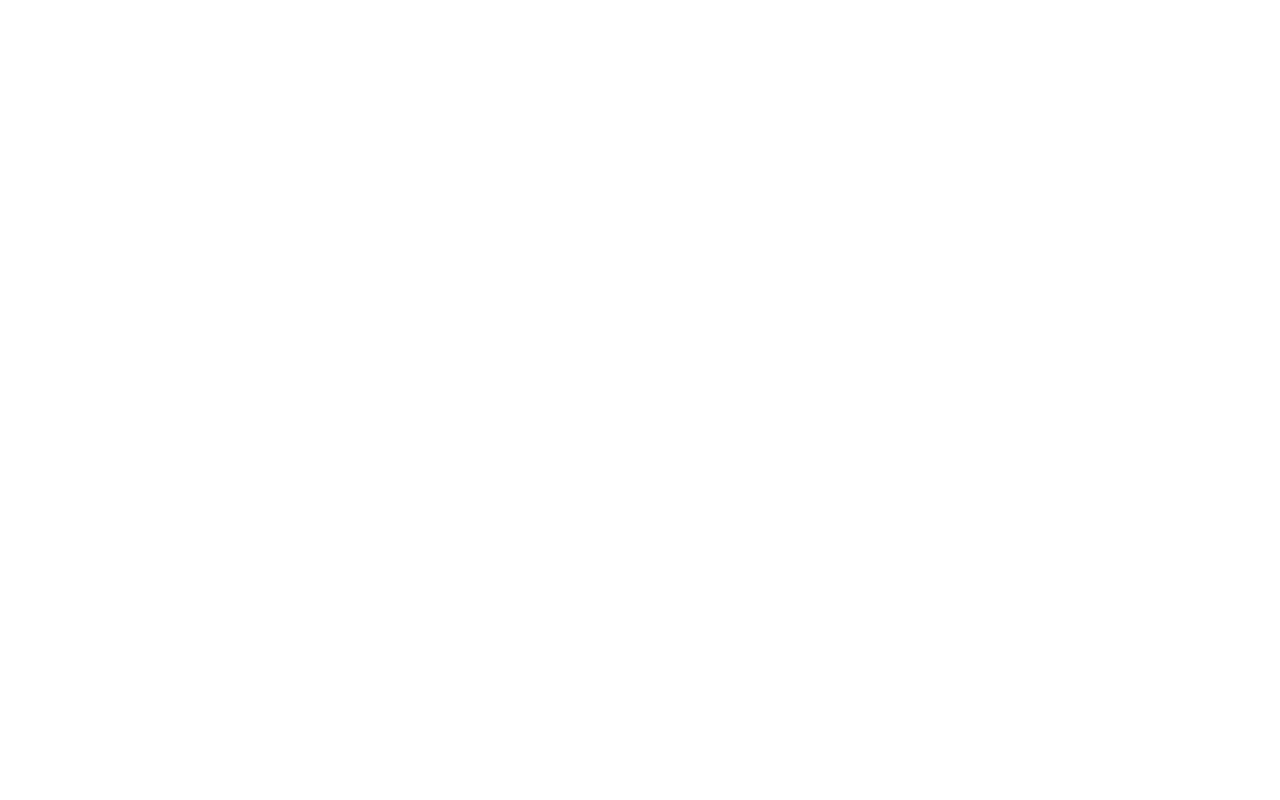
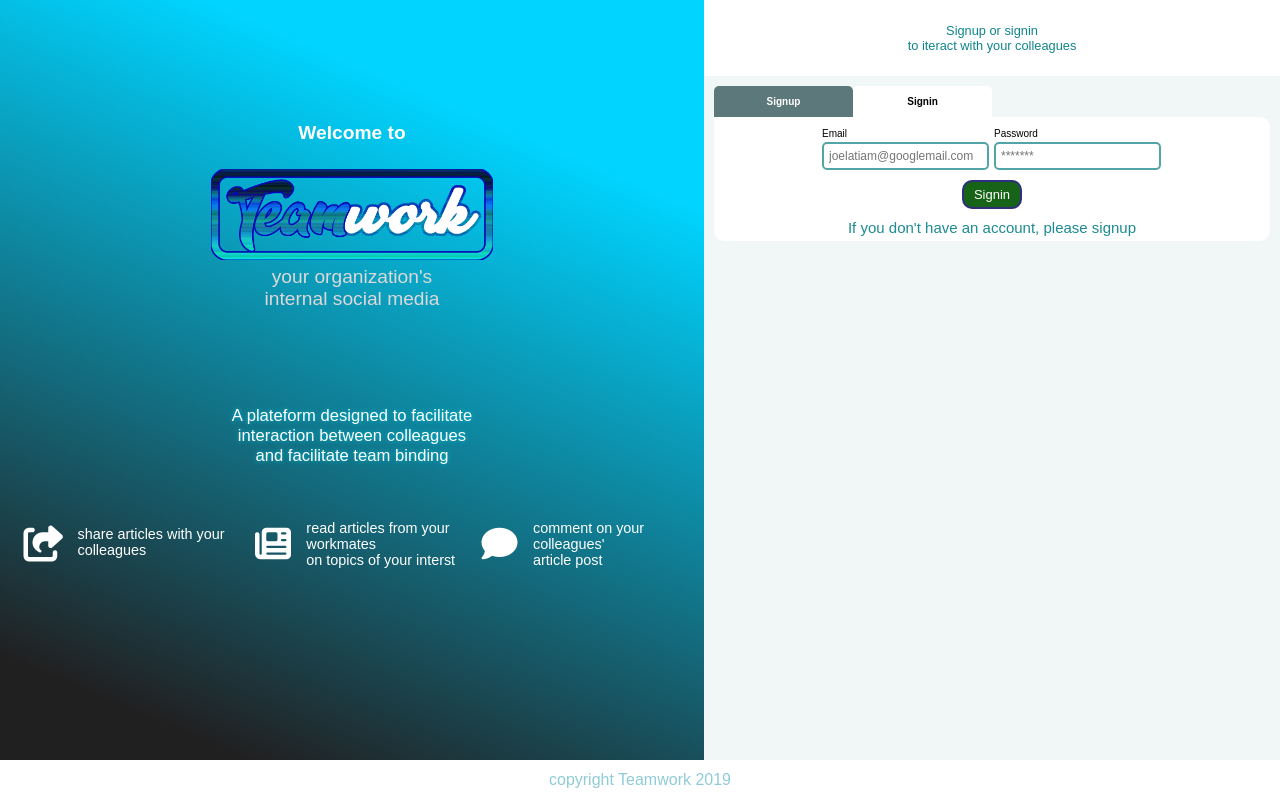
Before and after one commit to joelatiam/Teamwork, a plain HTML site: page UI/html/signin.html in a window 1280 px wide. Drawn offline with Linux system fonts and the light colour scheme.

Commit message:
feature(Signin):design page [#168238837, #168320145]

```diff
--- a/UI/html/signin.html
+++ b/UI/html/signin.html
@@ -3,7 +3,7 @@
 
 <head>
     <meta charset="UTF-8">
-    <title>signin</title>
+    <title>Teamwork</title>
 
     <meta name="viewport" content="width=device-width, initial-scale=1.0">
 
@@ -18,5 +18,147 @@ application is to facilitate more interaction between colleagues and facilitate
 </head>
 
 <body>
+    <div data-main-div="">
+
+        <div data-sub-div="" class="welcome-div">
+            <div class="welcome-content">
+                <div class="welcome-1">
+                    <div>
+                        <h4 class="welcome-to">Welcome to</h4>
+                    </div>
+                    <div>
+                        <h4 class="welcome-title"><img src="../img/logo.png"></h4>
+                    </div>
+                    <div>
+                        <p class="grey-text">your organization's <br /> internal social media</p>
+                    </div>
+                </div>
+                <div class="welcome-2">
+                    <p class="app-description">A plateform designed to facilitate<br /> interaction
+                        between colleagues <br /> and facilitate team binding</p>
+                </div>
+                <div class="welcome-3 ">
+                    <div class="welcome-feature">
+                        <div>
+                            <i class="fas fa-share-square welcome-icon"></i>
+                        </div>
+                        <div>
+                            <p class="welcome-message welcome-message-1">
+                                share articles with your colleagues
+                            </p>
+                        </div>
+                    </div>
+
+                    <div class="welcome-feature">
+                        <div>
+                            <i class="fas fa-newspaper welcome-icon"></i>
+                        </div>
+                        <div>
+                            <p class="welcome-message welcome-message-2">
+                                read articles from your workmates<br>
+                                on topics of your interst
+                            </p>
+                        </div>
+                    </div>
+
+                    <div class="welcome-feature">
+                        <div>
+                            <i class="fas fa-comment welcome-icon"></i>
+                        </div>
+                        <div>
+                            <p class="welcome-message welcome-message-3 ">
+                                comment on your colleagues'<br>
+                                article post
+                            </p>
+                        </div>
+
+                    </div>
+                </div>
+                <div class="welcome-message welcome-message-4">
+                    <a href="#signGrid"><button>Continue</button></a>
+                </div>
+
+            </div>
+        </div>
+
+        <div id="signGrid" data-sub-div="" class="signup-grid">
+
+            <div class="signup-header">
+                <div></div>
+                <div>
+                    <p class="signup-message">Signup or signin <br /> to iteract with your colleagues</p>
+                </div>
+                <div></div>
+            </div>
+
+            <div class="signup-content">
+                <div class="signup-white-arrea">
+                    <div class="Signup-signin">
+                        <div class="sign-box sign-active-no ">Signup</div>
+                        <div class="sign-box sign-active-yes ">Signin</div>
+                        <div></div>
+                    </div>
+                    <div class="sign-form">
+                        <form>
+                            <div class="form-grid">
+
+
+                                <div>
+                                    <div class="input-label">
+                                        <label for="email">Email</label>
+                                    </div>
+                                    <div class="input-area">
+                                        <input type="email" placeholder="joelatiam@googlemail.com" name="email"
+                                            required>
+                                    </div>
+                                </div>
+                                <div>
+                                    <div class="input-label">
+                                        <label for="password">Password</label>
+                                    </div>
+                                    <div class="input-area">
+                                        <input type="password" placeholder="*******" name="password" required>
+                                    </div>
+                                </div>
+
+
+
+
+                            </div>
+
+                            <div>
+                                <div class="signButton">
+                                    <button>Signin</button>
+                                </div>
+                            </div>
+                            <div>
+                                <div class="sign-footer">
+                                    <p>If you don't have an account, please signup</p>
+                                </div>
+                            </div>
+
+                        </form>
+
+                    </div>
+
+                </div>
+            </div>
+
+            <div class="signup-footer">
+                <p class="copyright">
+                    copyright Teamwork 2019
+                </p>
+            </div>
+
+        </div>
+
+    </div>
+    <div class="large-footer">
+        <p class="copyright">
+            copyright Teamwork 2019
+        </p>
+    </div>
 
 </body>
+
+</html>
```
Also changed, not shown: README.md.
